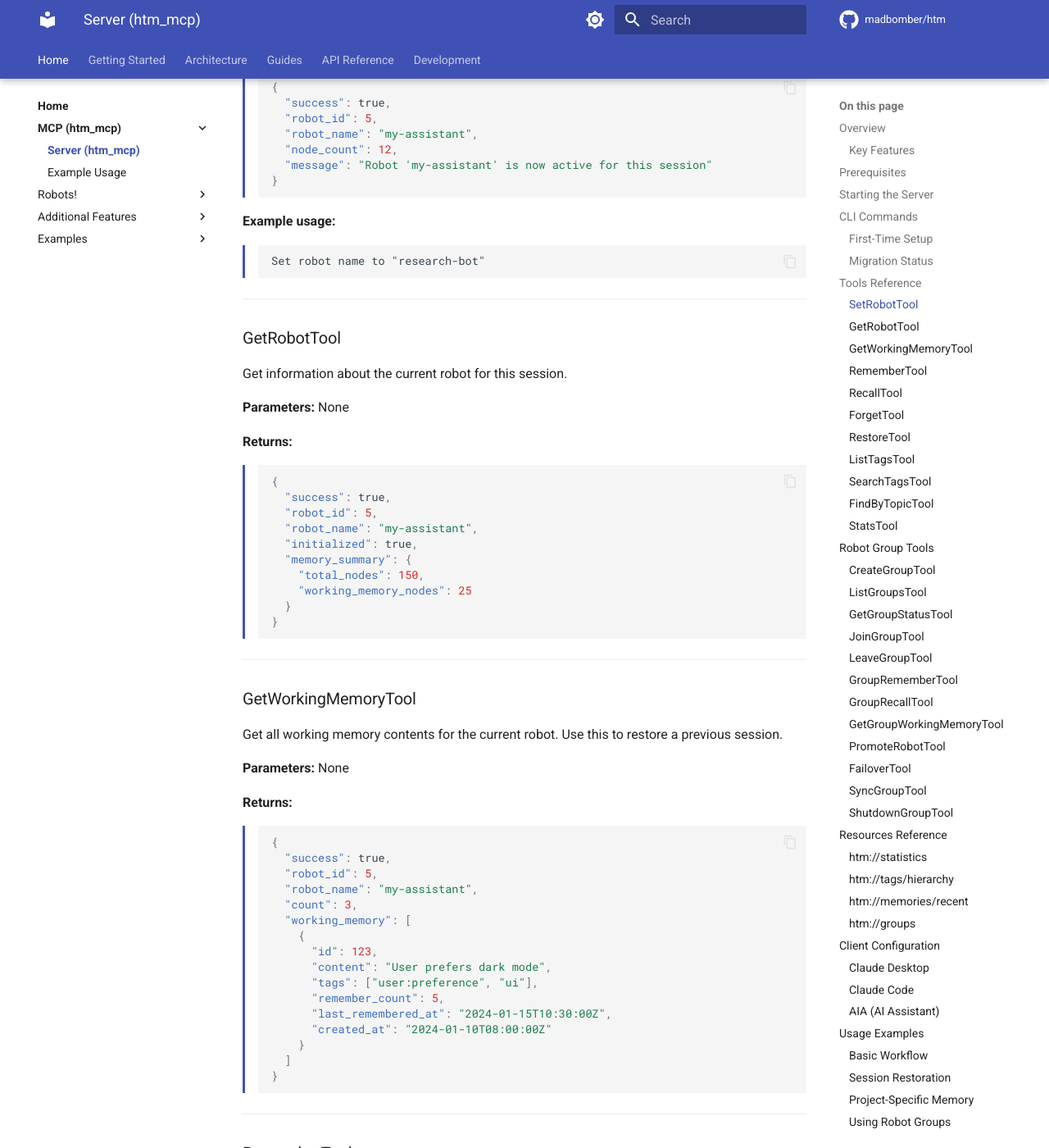
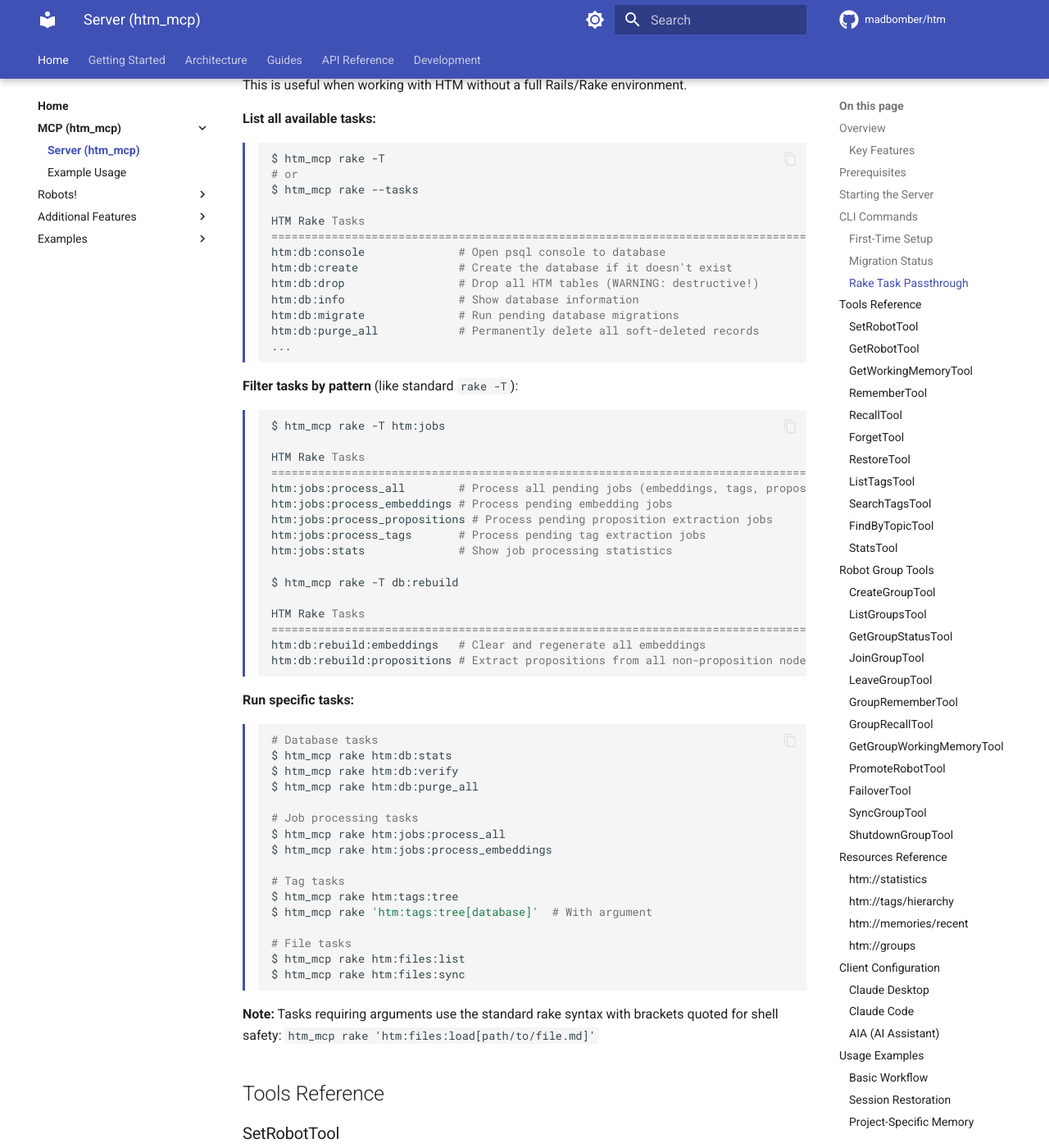
Before and after one commit to MadBomber/htm, an MkDocs documentation site: the page built from docs/guides/mcp-server.md, in a window 1280 px wide and 1400 px high, scrolled down 3017 px. Shown: the whole window at 82% size. Built offline with MkDocs 1.6.1 and Material for MkDocs 9.7.7, drawn with Linux system fonts in a browser that asks for light colours; comment, search, counter and statistics services are not loaded; some of the changed text lies outside the part shown.

````diff
--- a/docs/guides/mcp-server.md
+++ b/docs/guides/mcp-server.md
@@ -57,7 +57,7 @@ The server logs to STDERR to avoid corrupting the JSON-RPC protocol on STDOUT.
 
 ## CLI Commands
 
-The `htm_mcp` executable includes management commands for database setup and diagnostics:
+The `htm_mcp` executable includes management commands for database setup, diagnostics, and rake task execution:
 
 | Command | Description |
 |---------|-------------|
@@ -69,6 +69,9 @@ The `htm_mcp` executable includes management commands for database setup and dia
 | `htm_mcp stats` | Show memory statistics (nodes, tags, robots, database size) |
 | `htm_mcp version` | Show HTM version |
 | `htm_mcp help` | Show help with all environment variables |
+| `htm_mcp rake <task>` | Run any HTM rake task |
+| `htm_mcp rake -T` | List all available HTM rake tasks |
+| `htm_mcp rake -T <pattern>` | List HTM rake tasks matching pattern |
 
 ### First-Time Setup
 
@@ -100,6 +103,72 @@ Migration Status
 --------------------------------------------------------------------------------
   3 applied, 1 pending
 ```
+
+### Rake Task Passthrough
+
+The `htm_mcp rake` command allows you to run any HTM rake task directly through the MCP CLI. This is useful when working with HTM without a full Rails/Rake environment.
+
+**List all available tasks:**
+
+```bash
+$ htm_mcp rake -T
+# or
+$ htm_mcp rake --tasks
+
+HTM Rake Tasks
+================================================================================
+htm:db:console              # Open psql console to database
+htm:db:create               # Create the database if it doesn't exist
+htm:db:drop                 # Drop all HTM tables (WARNING: destructive!)
+htm:db:info                 # Show database information
+htm:db:migrate              # Run pending database migrations
+htm:db:purge_all            # Permanently delete all soft-deleted records
+...
+```
+
+**Filter tasks by pattern** (like standard `rake -T`):
+
+```bash
+$ htm_mcp rake -T htm:jobs
+
+HTM Rake Tasks
+================================================================================
+htm:jobs:process_all        # Process all pending jobs (embeddings, tags, propositions)
+htm:jobs:process_embeddings # Process pending embedding jobs
+htm:jobs:process_propositions # Process pending proposition extraction jobs
+htm:jobs:process_tags       # Process pending tag extraction jobs
+htm:jobs:stats              # Show job processing statistics
+
+$ htm_mcp rake -T db:rebuild
+
+HTM Rake Tasks
+================================================================================
+htm:db:rebuild:embeddings   # Clear and regenerate all embeddings
+htm:db:rebuild:propositions # Extract propositions from all non-proposition nodes
+```
+
+**Run specific tasks:**
+
+```bash
+# Database tasks
+$ htm_mcp rake htm:db:stats
+$ htm_mcp rake htm:db:verify
+$ htm_mcp rake htm:db:purge_all
+
+# Job processing tasks
+$ htm_mcp rake htm:jobs:process_all
+$ htm_mcp rake htm:jobs:process_embeddings
+
+# Tag tasks
+$ htm_mcp rake htm:tags:tree
+$ htm_mcp rake 'htm:tags:tree[database]'  # With argument
+
+# File tasks
+$ htm_mcp rake htm:files:list
+$ htm_mcp rake htm:files:sync
+```
+
+**Note:** Tasks requiring arguments use the standard rake syntax with brackets quoted for shell safety: `htm_mcp rake 'htm:files:load[path/to/file.md]'`
 
 ## Tools Reference
 
````
Also changed, not shown: CHANGELOG.md (+19 -0 lines), docs/database_rake_tasks.md (+31 -0 lines), docs/development/rake-tasks.md (+80 -35 lines).
